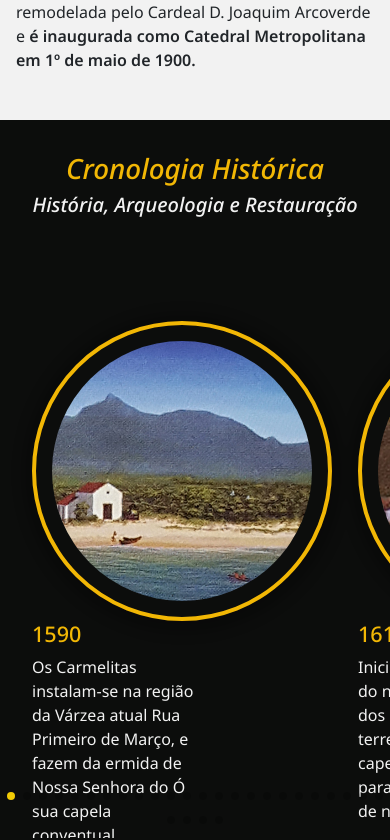
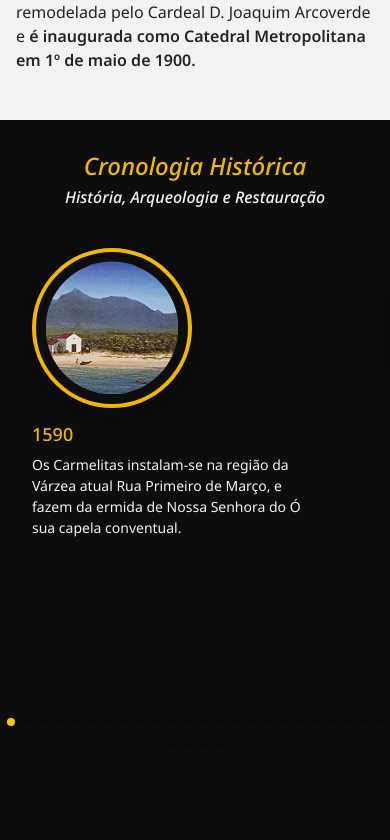
Before and after one commit to lucasberenger/igreja-antiga-se, a React (Vite) app in the folder website/: page /igreja in a window 390 px wide. Shown: the part 2887-3727 px from the top of the page. Built offline with nearby package versions, Linux system fonts and the light colour scheme.

Commit message:
Responsive Chronology
 - Responsive

```diff
--- a/website/src/components/Chronology/Chronology.modules.css
+++ b/website/src/components/Chronology/Chronology.modules.css
@@ -43,3 +43,42 @@
     width: 50%;
     color: var(--white);
 }
+
+@media screen and (max-width: 900px) {
+
+    .crhonology-title {
+        padding-bottom: 0rem;
+    }
+
+    .crhonology-title h1 {
+        color: var(--gold_2);
+        padding-top: 2rem;
+        font-size: 24px;
+        font-style: italic;
+    }
+
+    .crhonology-title h4 {
+        color: var(--white);
+        font-size: 16px;
+    }
+
+    .history-slider {
+        padding: 2rem 0rem 2rem 2rem;
+    }
+
+    .history-slider img {
+        padding: .6rem;
+        width: 160px;
+        height: 160px;
+    }
+
+    .history-slider h4 {
+        font-size: 18px;
+        padding-top: 1rem;
+    }
+
+    .history-slider p {
+        width: 80%;
+        font-size: 14px;
+    }
+}
```
